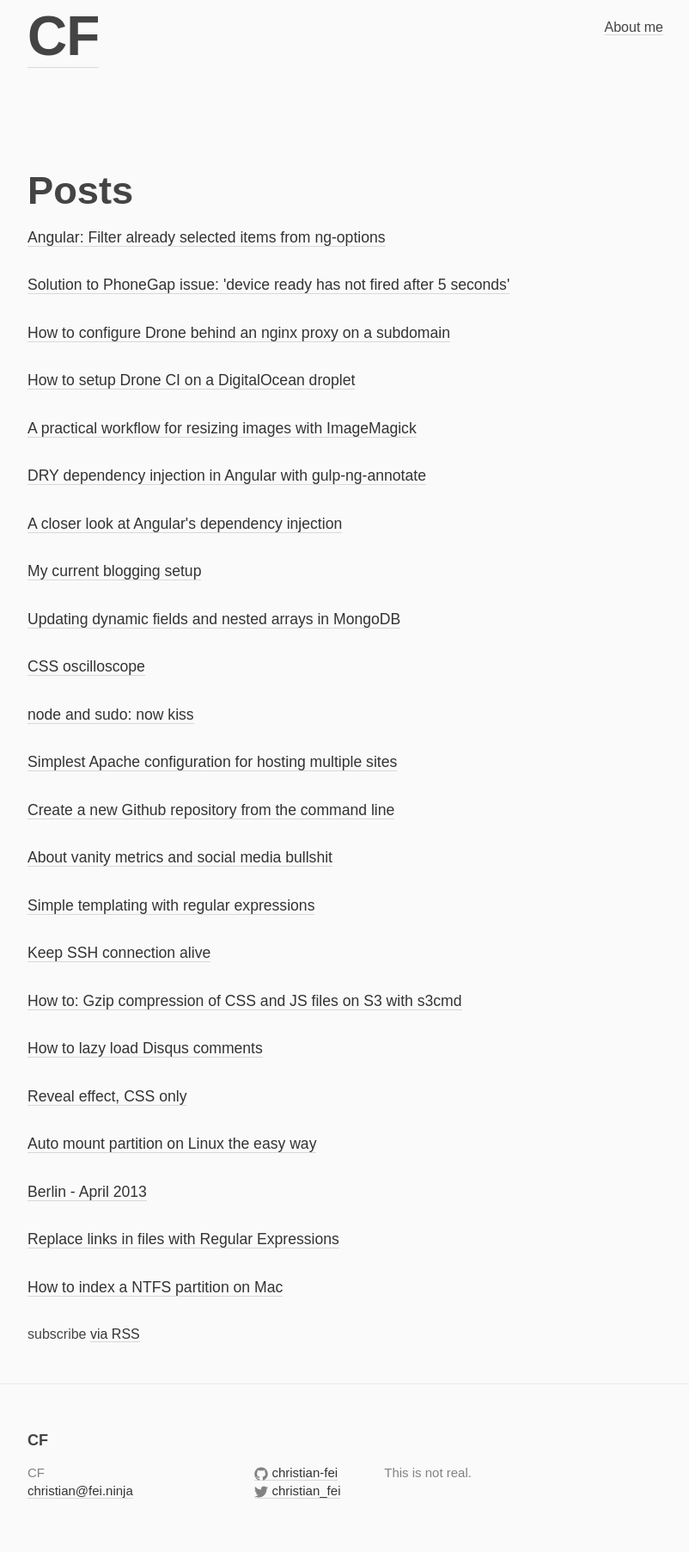
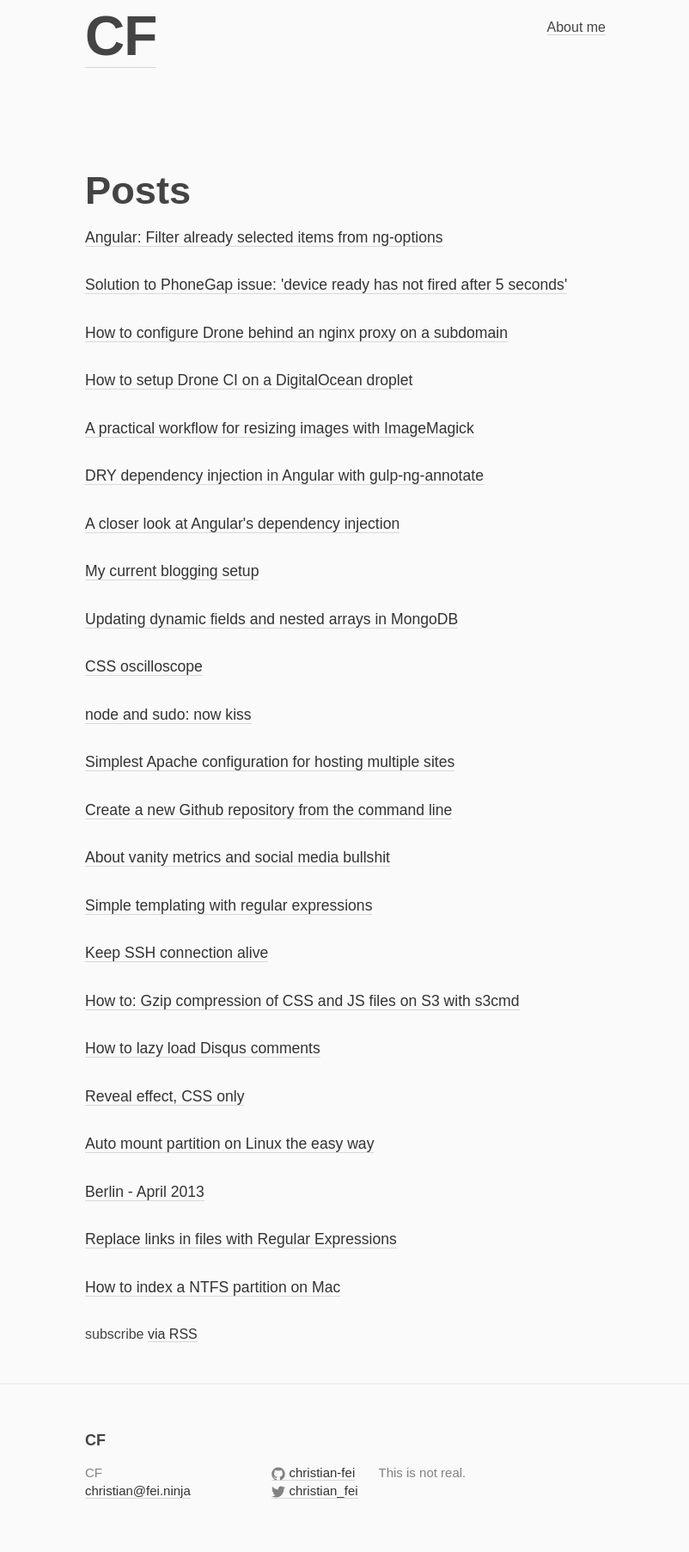
Before and after one commit to christian-fei/christian-fei.github.io-pandoc, a Jekyll site: the page built from index.html, in a window 1280 px wide. Shown: the whole page at 86% size, without its empty margins (238-1040 px from the left). Built offline with Jekyll 4.4.1, drawn with Linux system fonts in a browser that asks for light colours; Markdown is read by kramdown in place of the engine named in the settings.

Commit message:
narrower

```diff
--- a/_sass/_base.scss
+++ b/_sass/_base.scss
@@ -57,8 +57,8 @@
  * Wrapper
  */
 .wrapper {
-    max-width: -webkit-calc(800px - (#{$spacing-unit} * 2));
-    max-width:         calc(800px - (#{$spacing-unit} * 2));
+    max-width: -webkit-calc(666px - (#{$spacing-unit} * 2));
+    max-width:         calc(666px - (#{$spacing-unit} * 2));
     margin-right: auto;
     margin-left: auto;
     padding-right: $spacing-unit;
@@ -66,8 +66,8 @@
     @extend %clearfix;
 
     @include media-query($on-laptop) {
-        max-width: -webkit-calc(800px - (#{$spacing-unit}));
-        max-width:         calc(800px - (#{$spacing-unit}));
+        max-width: -webkit-calc(666px - (#{$spacing-unit}));
+        max-width:         calc(666px - (#{$spacing-unit}));
         padding-right: $spacing-unit / 2;
         padding-left: $spacing-unit / 2;
     }
--- a/css/main.scss
+++ b/css/main.scss
@@ -7,7 +7,6 @@
 
 // Our variables
 $base-font-family: "calluna-sans",sans-serif;
-
 $base-font-size:   16px;
 $small-font-size:  $base-font-size * 0.875;
 
@@ -22,6 +21,7 @@
 $grey-color-light: lighten($grey-color, 40%);
 $grey-color-dark:  darken($grey-color, 25%);
 
+$max-width:        666px;
 $on-palm:          600px;
 $on-laptop:        800px;
 
```
